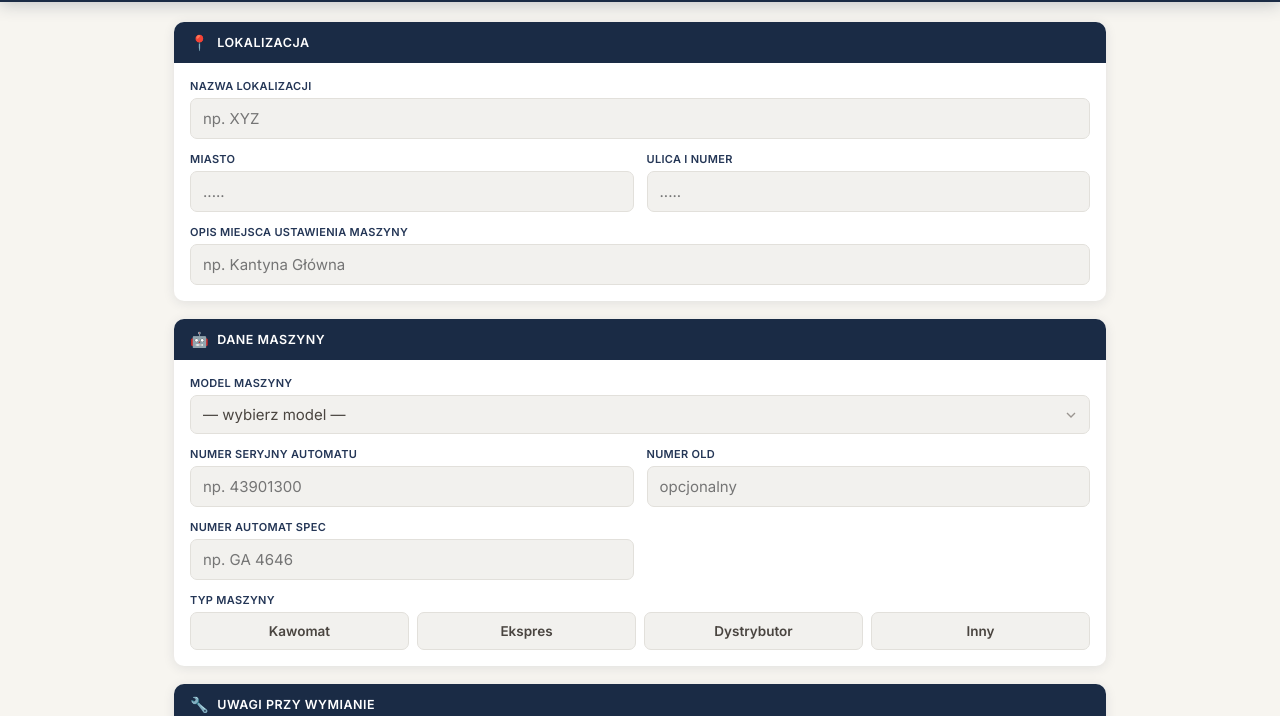
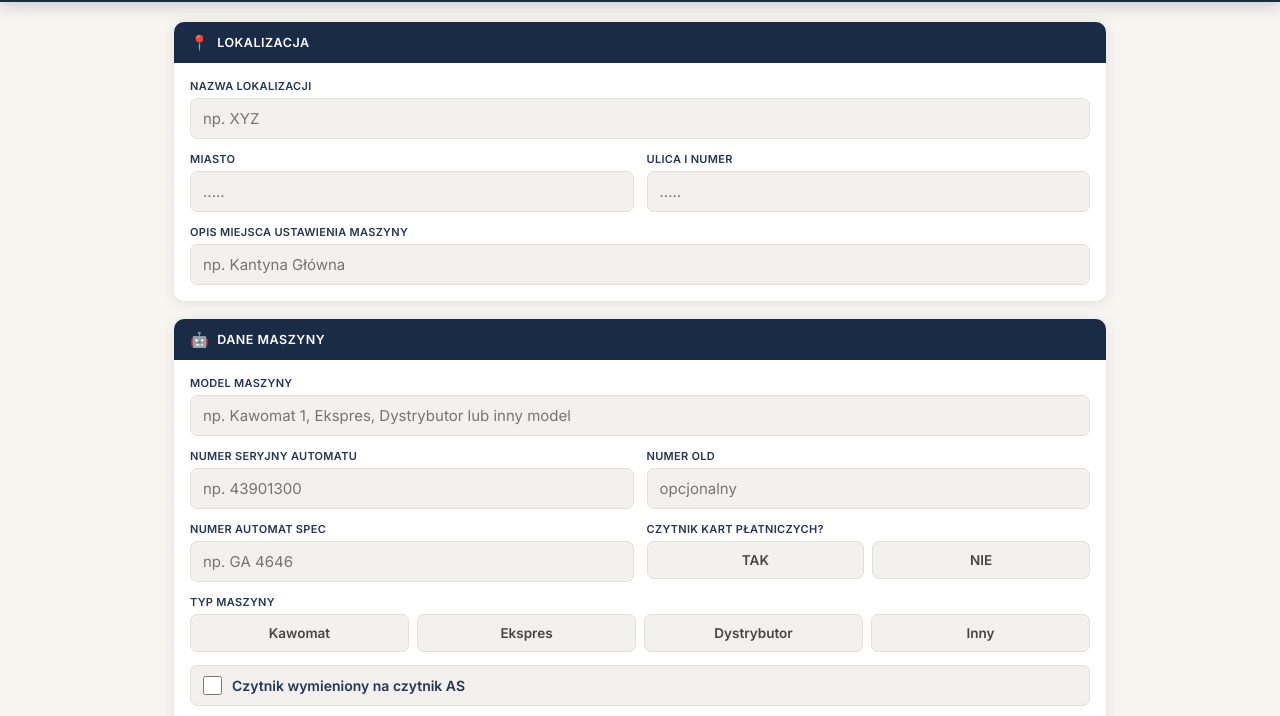
Before and after one commit to karolinanowotnik25-collab/protokol-maszyn, a plain HTML site: page protokol_kawomaty.html in a window 1280 px wide. Shown: the part 68-784 px from the top of the page. Drawn offline with nearby package versions, Linux system fonts and the light colour scheme.

Commit message:
Add files via upload

```diff
--- a/protokol_kawomaty.html
+++ b/protokol_kawomaty.html
@@ -124,6 +124,17 @@
   .toggle-group input[type="radio"]:checked + label { border-color: var(--gold); background: var(--gold); color: var(--navy); }
   .conn-group input[type="radio"]:checked + label { border-color: var(--navy); background: var(--navy); color: var(--white); }
 
+  .checkbox-label {
+    display: flex; align-items: center; gap: 10px; cursor: pointer;
+    font-size: 14px; font-weight: 600; color: var(--navy-mid); text-transform: none; letter-spacing: 0;
+    padding: 10px 12px; background: var(--gray-100); border: 1.5px solid var(--gray-200); border-radius: 7px;
+    transition: border-color .15s, background .15s;
+  }
+  .checkbox-label:has(input:checked) { border-color: var(--gold); background: #FBF3E2; }
+  .checkbox-label input[type="checkbox"] {
+    width: 19px; height: 19px; accent-color: var(--gold); cursor: pointer; flex-shrink: 0;
+  }
+
   .products-intro { padding: 11px 16px 0; font-size: 12.5px; color: var(--gray-400); }
   .products-table-wrap { padding: 13px 16px 16px; overflow-x: auto; -webkit-overflow-scrolling: touch; }
 
@@ -240,17 +251,24 @@
     <div class="section-body">
       <div class="field full">
         <label>Model maszyny</label>
-        <select id="model">
-          <option value="">— wybierz model —</option>
-          <option value="Luce">Kawomat 1</option>
-          <option value="Fas">Kawomat 2</option>
-          <option value="Ekspres De Longhi Eletta ECAM">Ekspres </option>
-          <option value="Dystrybutor do wody Prime Eco Star">Dystrybutor</option>
-        </select>
+        <input type="text" id="model" list="model-list" placeholder="np. Kawomat 1, Ekspres, Dystrybutor lub inny model" autocomplete="off">
+        <datalist id="model-list">
+          <option value="Kawomat 1">
+          <option value="Kawomat 2">
+          <option value="Ekspres">
+          <option value="Dystrybutor">
+        </datalist>
       </div>
       <div class="field"><label>Numer seryjny automatu</label><input type="text" id="nr_seryjny" placeholder="np. 43901300"></div>
       <div class="field"><label>Numer Old</label><input type="text" id="nr_old" placeholder="opcjonalny"></div>
       <div class="field"><label>Numer Automat Spec</label><input type="text" id="nr_as" placeholder="np. GA 4646"></div>
+      <div class="field">
+        <label>Czytnik kart płatniczych?</label>
+        <div class="toggle-group">
+          <input type="radio" name="czytnik_kart" id="ck_tak" value="TAK"><label for="ck_tak">TAK</label>
+          <input type="radio" name="czytnik_kart" id="ck_nie" value="NIE"><label for="ck_nie">NIE</label>
+        </div>
+      </div>
       <div class="field full">
         <label>Typ maszyny</label>
         <div class="conn-group">
@@ -259,6 +277,18 @@
           <input type="radio" name="typ_maszyny" id="tm_dystrybutor" value="Dystrybutor"><label for="tm_dystrybutor">Dystrybutor</label>
           <input type="radio" name="typ_maszyny" id="tm_inny" value="Inny"><label for="tm_inny">Inny</label>
         </div>
+      </div>
+      <div class="field full">
+        <label class="checkbox-label">
+          <input type="checkbox" id="czytnik_wymieniony_as">
+          <span>Czytnik wymieniony na czytnik AS</span>
+        </label>
+      </div>
+      <div class="field full">
+        <label class="checkbox-label">
+          <input type="checkbox" id="maszyna_do_wymiany">
+          <span>Maszyna do wymiany</span>
+        </label>
       </div>
     </div>
   </div>
@@ -461,6 +491,7 @@ function initTables() {
 function collectFormData() {
   const val = id => (document.getElementById(id) || {}).value || '';
   const radio = name => { const el = document.querySelector(`input[name="${name}"]:checked`); return el ? el.value : ''; };
+  const checkbox = id => { const el = document.getElementById(id); return el && el.checked ? 'TAK' : 'NIE'; };
   return {
     lokalizacja: val('lokalizacja'),
     miasto: val('miasto'),
@@ -470,7 +501,10 @@ function collectFormData() {
     nr_seryjny: val('nr_seryjny'),
     nr_old: val('nr_old'),
     nr_as: val('nr_as'),
+    czytnik_kart: radio('czytnik_kart'),
     typ_maszyny: radio('typ_maszyny'),
+    czytnik_wymieniony_as: checkbox('czytnik_wymieniony_as'),
+    maszyna_do_wymiany: checkbox('maszyna_do_wymiany'),
     uwagi: val('uwagi'),
     data_przekazania: val('data_przekazania'),
     podpis_zdajacy: val('podpis_zdajacy'),
@@ -524,6 +558,7 @@ function resetForm() {
    'podpis_zdajacy','podpis_odbierajacy'].forEach(id => { const el = document.getElementById(id); if (el) el.value = ''; });
   document.getElementById('model').value = '';
   document.querySelectorAll('input[type="radio"]').forEach(r => r.checked = false);
+  document.querySelectorAll('input[type="checkbox"]').forEach(c => c.checked = false);
   document.getElementById('tbody-kawomat-config').innerHTML = '';
   document.getElementById('tbody-kawomat-produkty').innerHTML = '';
   initTables();
```
Also changed, not shown: protokol_glassfronty.html (+42 -7 lines).
